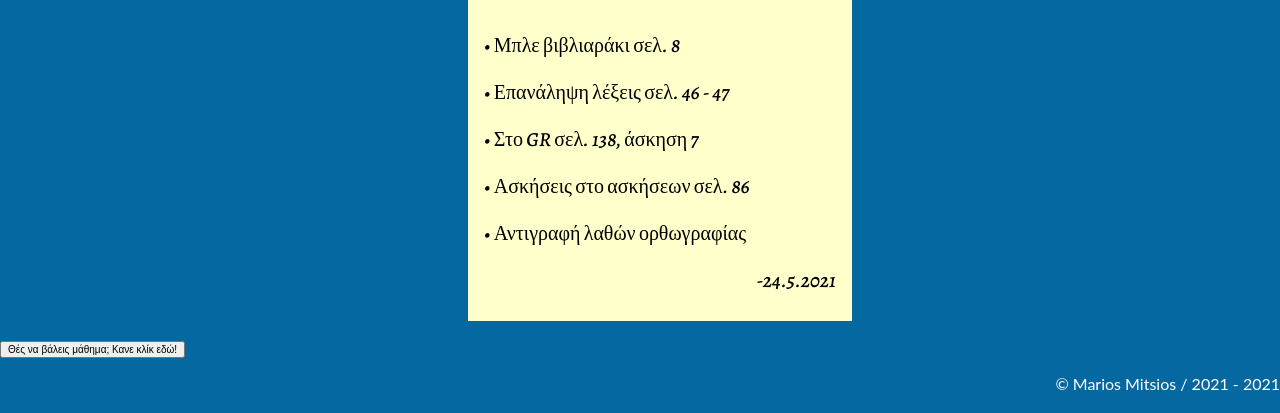
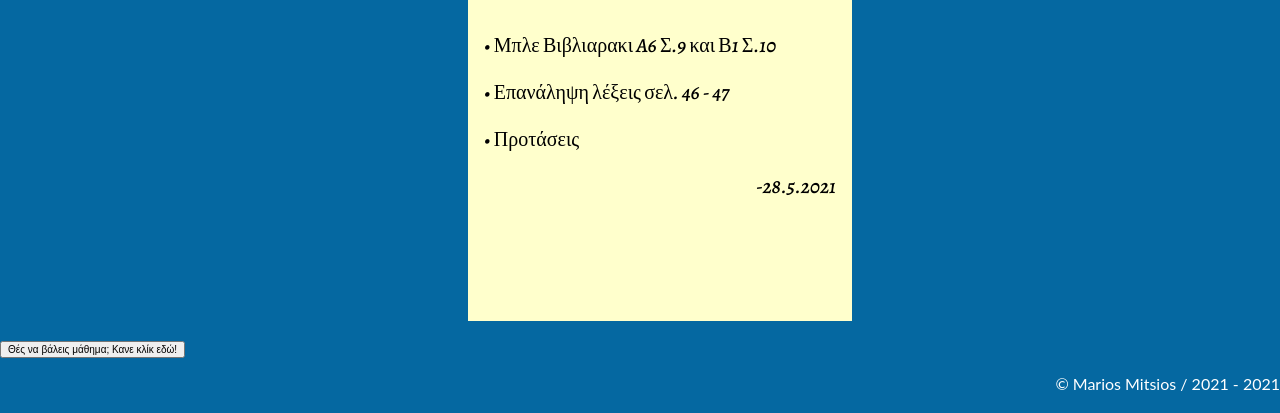
Before and after one commit to GalaxyGamingBoy/MMMediaCenter, a plain HTML site: page index.html in a window 1280 px wide. Shown: the part 477-890 px from the top of the page. Drawn offline with nearby package versions, Linux system fonts and the light colour scheme; a web font is replaced by a local one.

Commit message:
Added new notes and sentence system using github.

```diff
--- a/index.html
+++ b/index.html
@@ -34,12 +34,10 @@
           <a>
             <!--Alt + 7 = •-->
             <h2 class='notes notes_title' >Τι είχαμε</h2>
-            <p class="left_align notes">• Μπλε βιβλιαράκι σελ. 8</p>
+            <p class="left_align notes">• Μπλε Βιβλιαρακι A6 Σ.9 και Β1 Σ.10</p>
             <p class="left_align notes">• Επανάληψη λέξεις σελ. 46 - 47</p>
-            <p class="left_align notes">• Στο GR σελ. 138, άσκηση 7</p>
-            <p class="left_align notes">• Ασκήσεις στο ασκήσεων σελ. 86</p>
-            <p class="left_align notes">• Αντιγραφή λαθών ορθωγραφίας</p>
-            <p class="right_align notes">-24.5.2021</p>
+            <p class="left_align notes">• Προτάσεις</p>
+            <p class="right_align notes">-28.5.2021</p>
           </a>
         </li>
       </ul>
```
Also changed, not shown: 4 other files.
